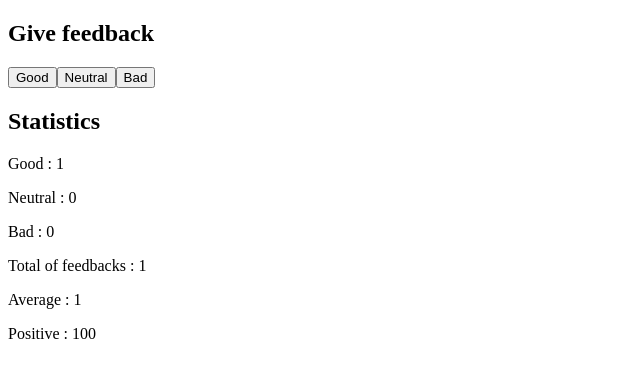
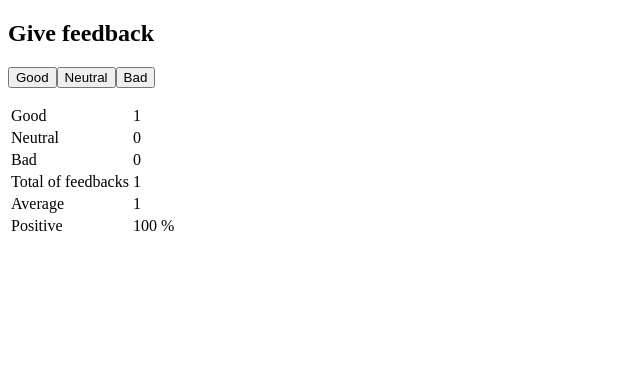
Before and after one commit to LekishviliRati/Full-Stack-Open, a React (Create React App) app in the folder part1/courseinfo/: page / in a window 1280 px wide. Both pictures are taken after a click on the button "Good". Shown: the top 378 px of the page, without its empty margins (0-640 px from the left). Built offline with nearby package versions, Linux system fonts and the light colour scheme.

Commit message:
1.11 Done

```diff
--- a/part1/courseinfo/src/App.js
+++ b/part1/courseinfo/src/App.js
@@ -1,17 +1,37 @@
 import { useState } from 'react'
+
 
 // a proper place to define a component
 const Statistics = (props) => {
   if (props.total) {
     return(
       <div>
-        <p> <h2> Statistics </h2> </p>
-        <p> Good : {props.good} </p>
-        <p> Neutral : {props.neutral} </p>
-        <p> Bad : {props.bad} </p>
-        <p> Total of feedbacks : {props.total} </p>
-        <p> Average : {props.averageTotal / props.total} </p>
-        <p> Positive : {props.good*100/props.total} </p>
+        <table>
+          <tr>
+            <td>Good </td>
+            <td>{props.good}</td>
+          </tr>
+          <tr>
+            <td>Neutral </td>
+            <td>{props.neutral}</td>
+          </tr>
+          <tr>
+            <td>Bad</td>
+            <td> {props.bad} </td>
+          </tr>
+          <tr>
+            <td>Total of feedbacks </td>
+            <td> {props.total}</td>
+          </tr>
+          <tr>
+            <td> Average </td>
+            <td> {props.averageTotal / props.total} </td>
+          </tr>
+          <tr>
+            <td> Positive </td>
+            <td> {props.good*100/props.total} % </td>
+          </tr>
+        </table>
       </div>
     )
   }
```
